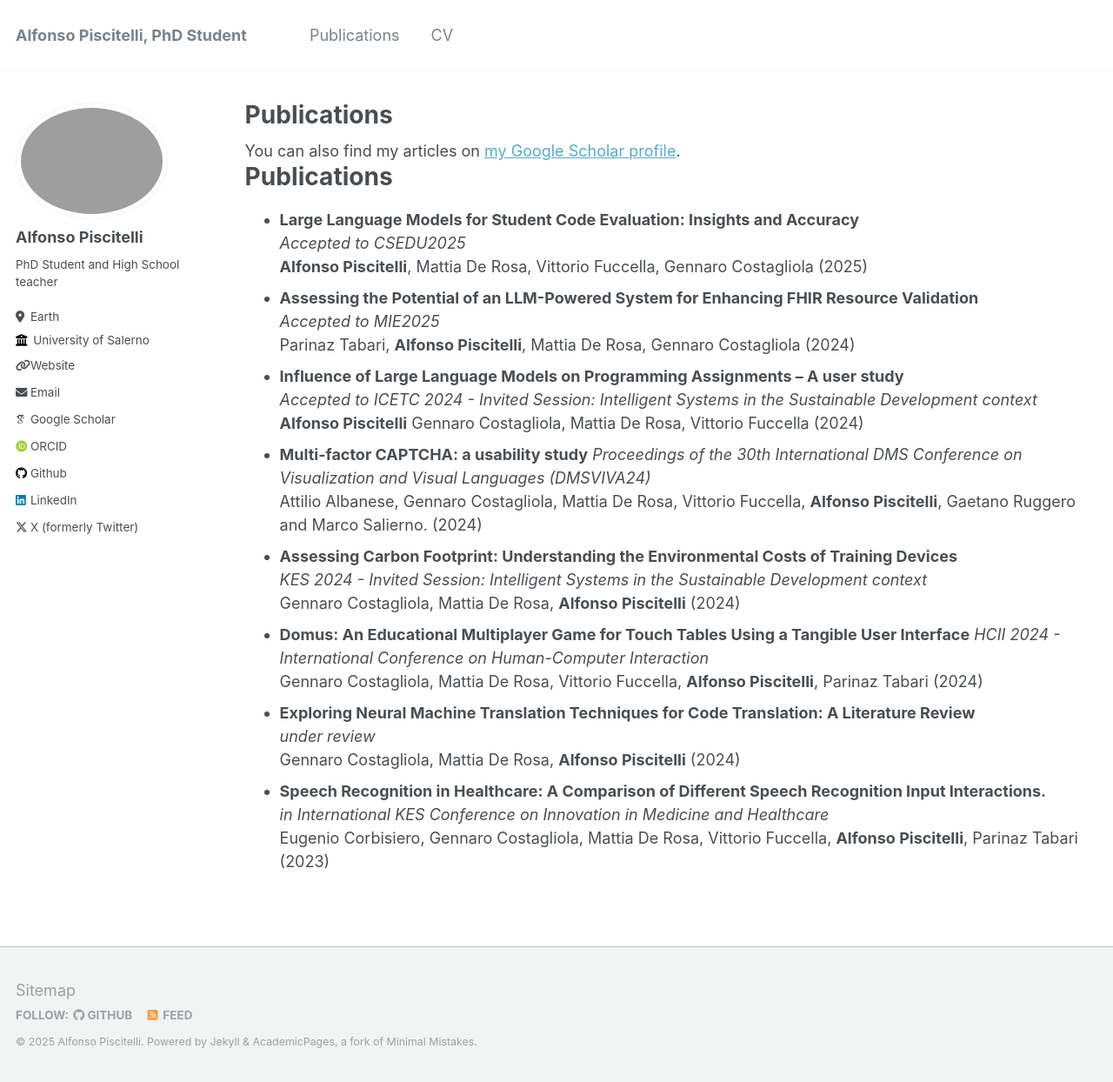
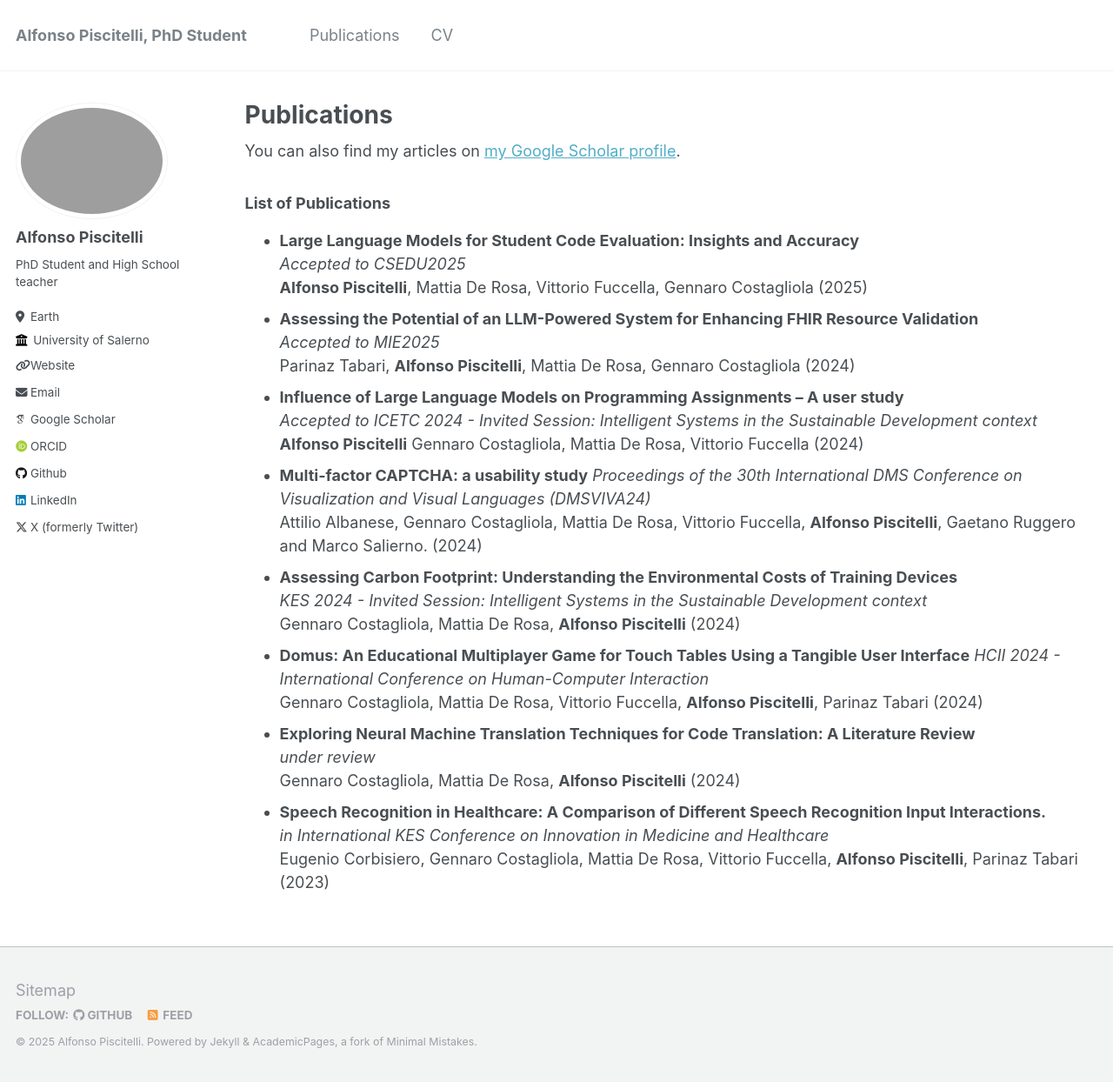
Before and after one commit to alfy91/alfy91.github.io, a Jekyll site: the page built from _pages/publications.md, in a window 1280 px wide and 1244 px high. Shown: the whole window at 87% size. Built offline with Jekyll 4.4.1, drawn with Linux system fonts in a browser that asks for light colours; some web fonts are replaced.

```diff
--- a/_pages/publications.md
+++ b/_pages/publications.md
@@ -9,8 +9,7 @@ author_profile: true
   <div class="wordwrap">You can also find my articles on <a href="{{site.author.googlescholar}}">my Google Scholar profile</a>.</div>
 {% endif %}
 
-Publications
-======
+### List of Publications
 
 - **Large Language Models for Student Code Evaluation: Insights and Accuracy**
   _Accepted to CSEDU2025_\
```
